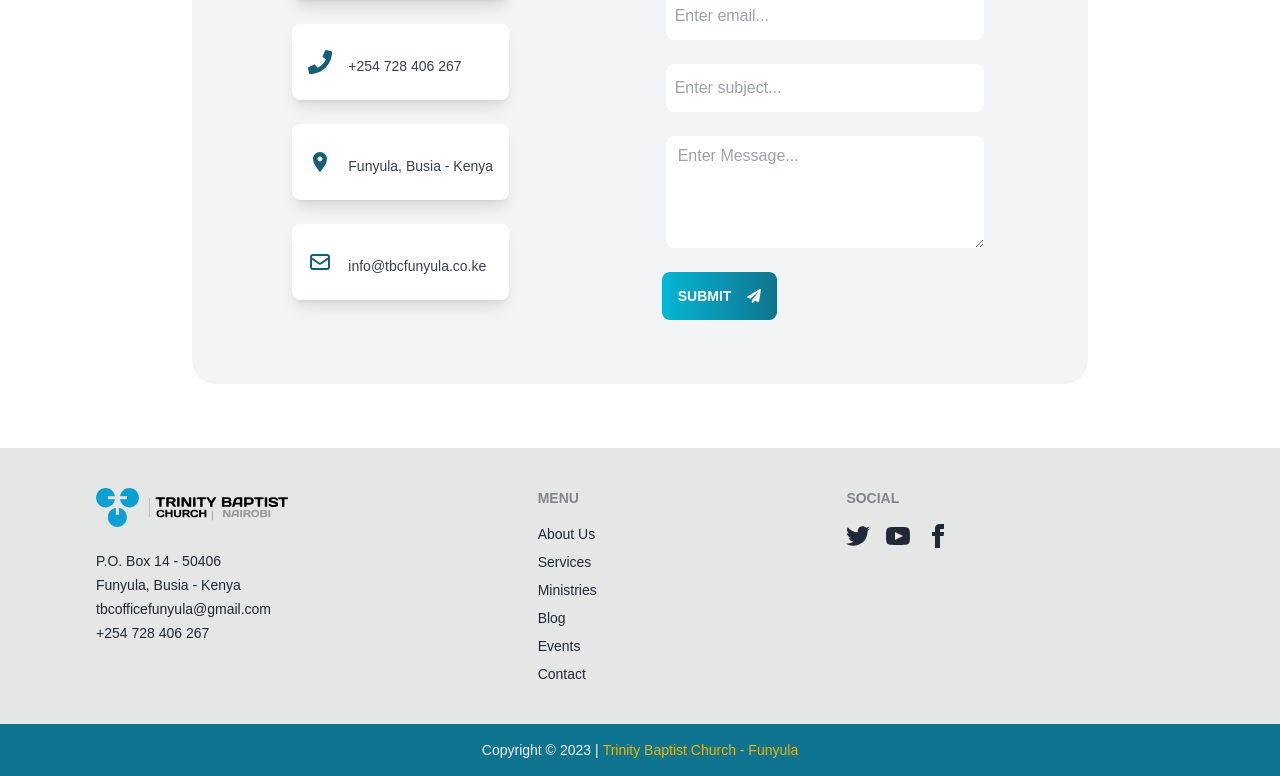
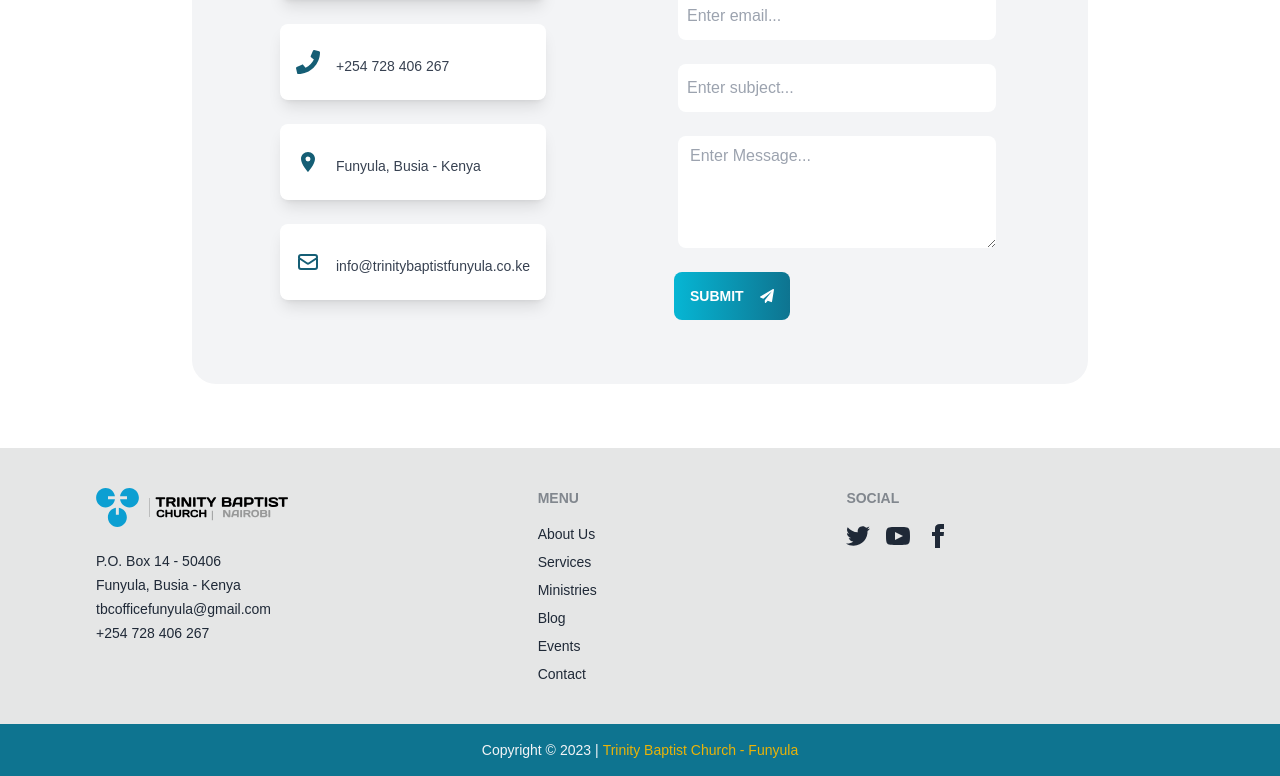
Before and after one commit to Andrew-Ochieng/tbc, a React (Vite) app: page /contact in a window 1280 px wide. Shown: the part 972-1748 px from the top of the page. Built offline with nearby package versions, Linux system fonts and the light colour scheme.

Commit message:
changfe contact email

```diff
--- a/src/components/Contact/ContactDetails.jsx
+++ b/src/components/Contact/ContactDetails.jsx
@@ -8,7 +8,7 @@ const ContactDetails = () => {
         {icon: <FaUserAlt />, details: 'Trinity Baptist Church'},
         {icon: <FaPhone />, details: '+254 728 406 267'},
         {icon: <MdLocationOn />, details: 'Funyula, Busia - Kenya'},
-        {icon: <HiOutlineMail />, details: 'info@tbcfunyula.co.ke'},
+        {icon: <HiOutlineMail />, details: 'info@trinitybaptistfunyula.co.ke'},
     ]
     return (
         <>
```
